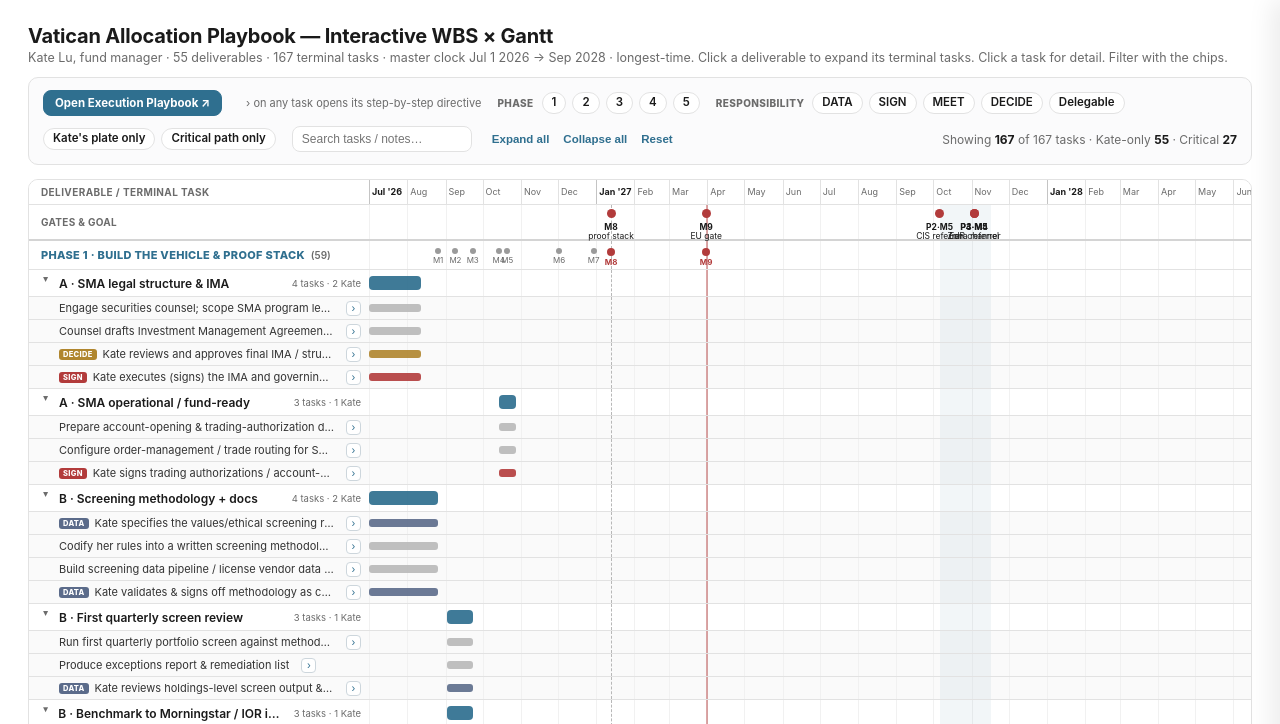
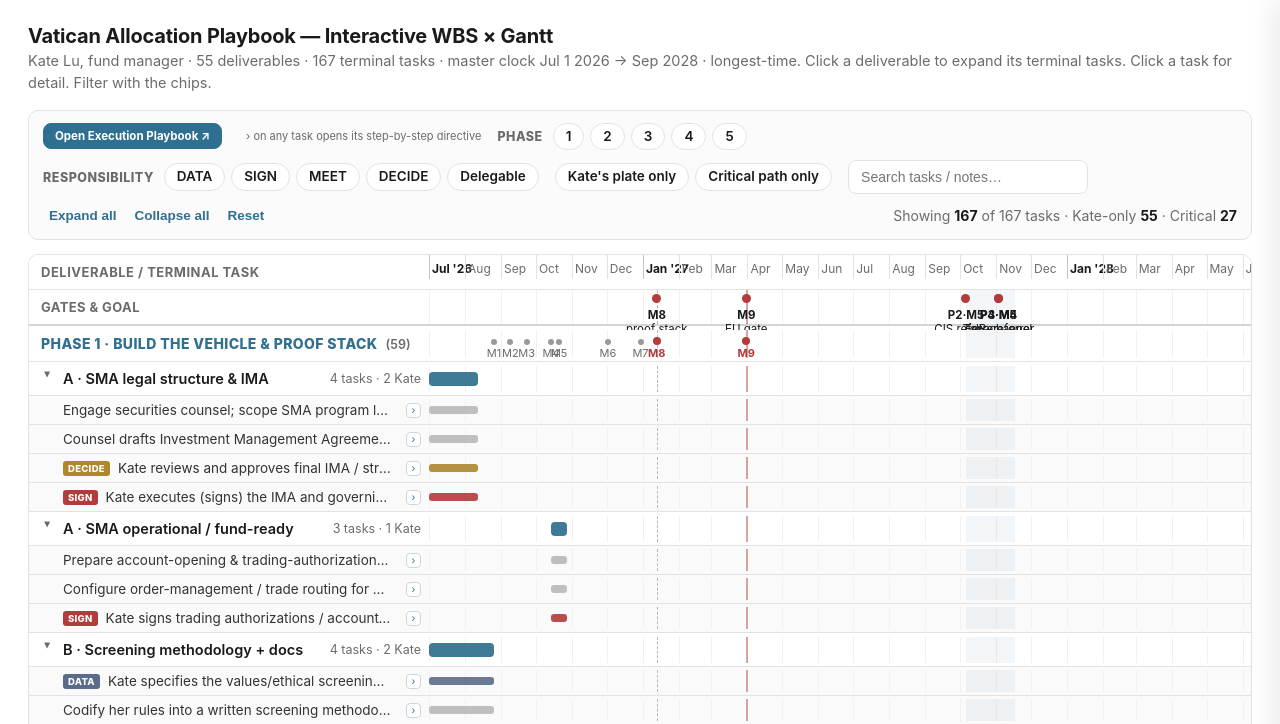
Before and after one commit to Blaquestalyon/blackstone-vatican-playbook, a website: page public/gantt.html in a window 1280 px wide. Both pictures are taken after a click on the button "Expand all". Shown: the top 724 px of the page. Drawn offline with Linux system fonts and the light colour scheme.

Commit message:
Gantt legibility pass: bump toolbar, labels, timeline, drawer
Additive-only CSS override:
- Subheader 12.5 -> 14.5px
- Toolbar chips 11.5 -> 13.5px, search 12 -> 14px, counts 12 -> 14px
- Open Execution Playbook button 11.5 -> 14.5px
- Timeline: axis-spacer + gatelbl 10 -> 13px, mtick 9 -> 12px, gate flags 8.5 -> 11.5px
- Phase labels 11 -> 14px, deliverable rows 12 -> 14.5px, task rows 11 -> 13.5px
- Legend 12 -> 14px, drawer body 12 -> 14px
- Widened label column 340 -> 400px so bumped names don't clip
Visibility-only \u2014 no functional changes to the layout or Gantt math.

```diff
--- a/public/gantt.html
+++ b/public/gantt.html
@@ -138,6 +138,48 @@
   .own-deleg{background:#eef1f4;color:#516;color:#4a5568;border:1px solid #dfe4ea;}
   .scrim{position:fixed;inset:0;background:rgba(0,0,0,0.12);z-index:40;opacity:0;pointer-events:none;transition:opacity .18s;}
   .scrim.on{opacity:1;pointer-events:auto;}
+
+  /* ============================================================
+     Blackstone Vatican Playbook · Gantt legibility pass
+     Additive-only rules. Bumps every text element below the page
+     header to a more readable size. Visibility-only — no layout
+     or functionality changes.
+     ============================================================ */
+  .sub               { font-size: 14.5px; margin-bottom: 16px; line-height: 1.5; }
+  .grp .lab          { font-size: 12.5px; letter-spacing: 0.5px; margin-right: 4px; }
+  .chip              { font-size: 13.5px; padding: 6px 12px; }
+  .search            { font-size: 14px; padding: 8px 12px; width: 240px; }
+  .counts            { font-size: 14px; }
+  .btnlink           { font-size: 13.5px; padding: 4px 6px; }
+  #pb-open           { font-size: 14.5px; padding: 8px 15px; }
+  #pb-note           { font-size: 13.5px; margin-left: 10px; }
+
+  .axis-spacer       { font-size: 13px; padding: 9px 12px; letter-spacing: 0.5px; }
+  .mtick             { font-size: 12px; padding-top: 6px; }
+  .gatelbl           { font-size: 13px; padding: 8px 12px; letter-spacing: 0.4px; }
+  .gflag             { font-size: 11.5px; width: 72px; line-height: 1.2; }
+  .phlabel           { font-size: 14px; padding: 9px 12px; letter-spacing: 0.4px; }
+  .phlabel .cnt      { font-size: 12.5px; margin-left: 8px; }
+  .pflag             { font-size: 11px; width: 52px; }
+
+  .plabel            { font-size: 14.5px; padding: 8px 8px 8px 12px; gap: 8px; }
+  .caret             { font-size: 12px; width: 14px; }
+  .pmeta             { font-size: 12.5px; padding-left: 8px; }
+  .tlabel            { font-size: 13.5px; padding: 6px 8px 6px 34px; gap: 8px; }
+  .tag               { font-size: 9.5px; padding: 2px 5px; }
+  .tdot              { font-size: 10px; top: 8px; }
+  .legend            { font-size: 14px; gap: 18px; margin-top: 18px; }
+
+  .drawer h3         { font-size: 15px; }
+  .drawer .wbsid     { font-size: 13px; margin-bottom: 16px; }
+  .drawer .tasktext  { font-size: 16px; line-height: 1.4; margin-bottom: 18px; }
+  .drawer .kv        { font-size: 14px; grid-template-columns: 110px 1fr; gap: 8px 12px; margin-bottom: 16px; }
+  .drawer .badge     { font-size: 11px; padding: 2.5px 7px; }
+  .drawer .note      { font-size: 14px; padding: 12px 14px; line-height: 1.5; }
+  .drawer .ownpill   { font-size: 12px; padding: 3px 10px; }
+
+  /* widen the label column so bumped-up deliverable/task names don't clip */
+  .row, .axis, .gaterow, .phrow, .prow, .trow { grid-template-columns: 400px 1fr; }
 </style>
 </head>
 <body>
```
